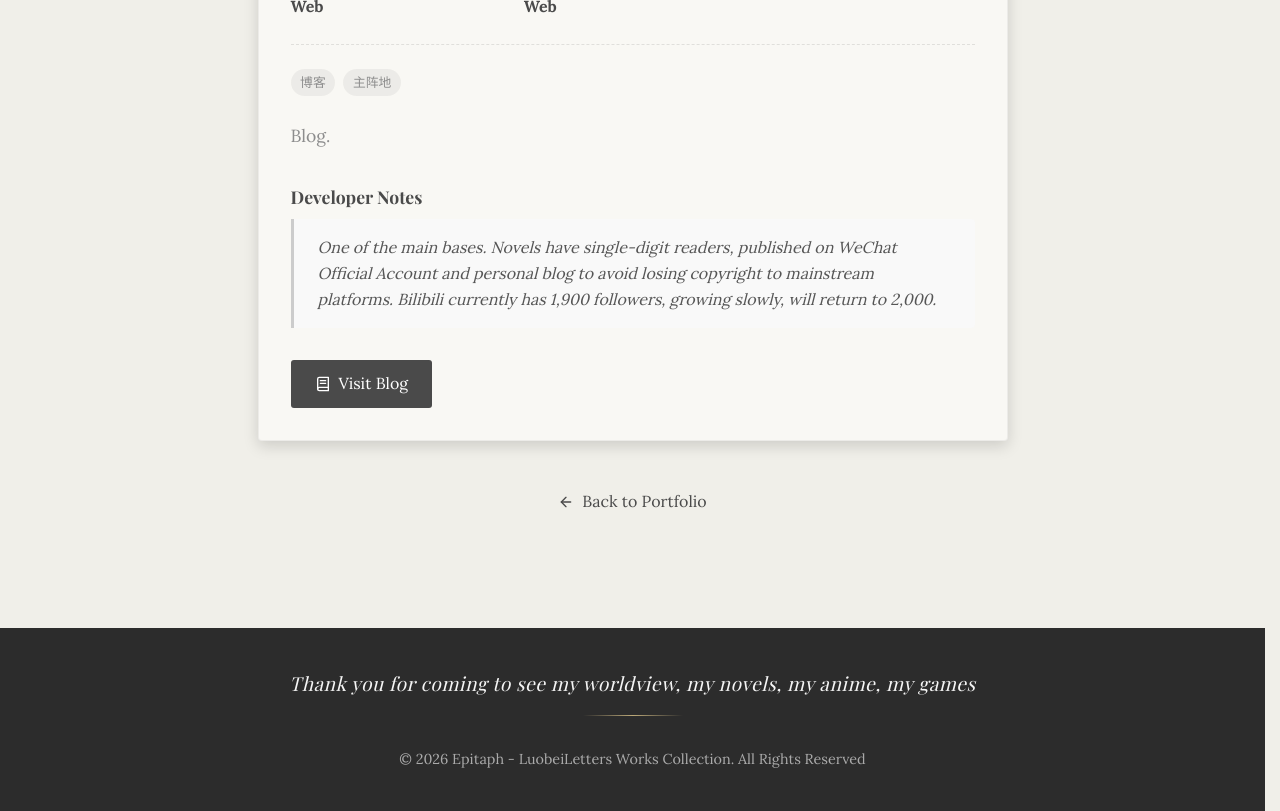
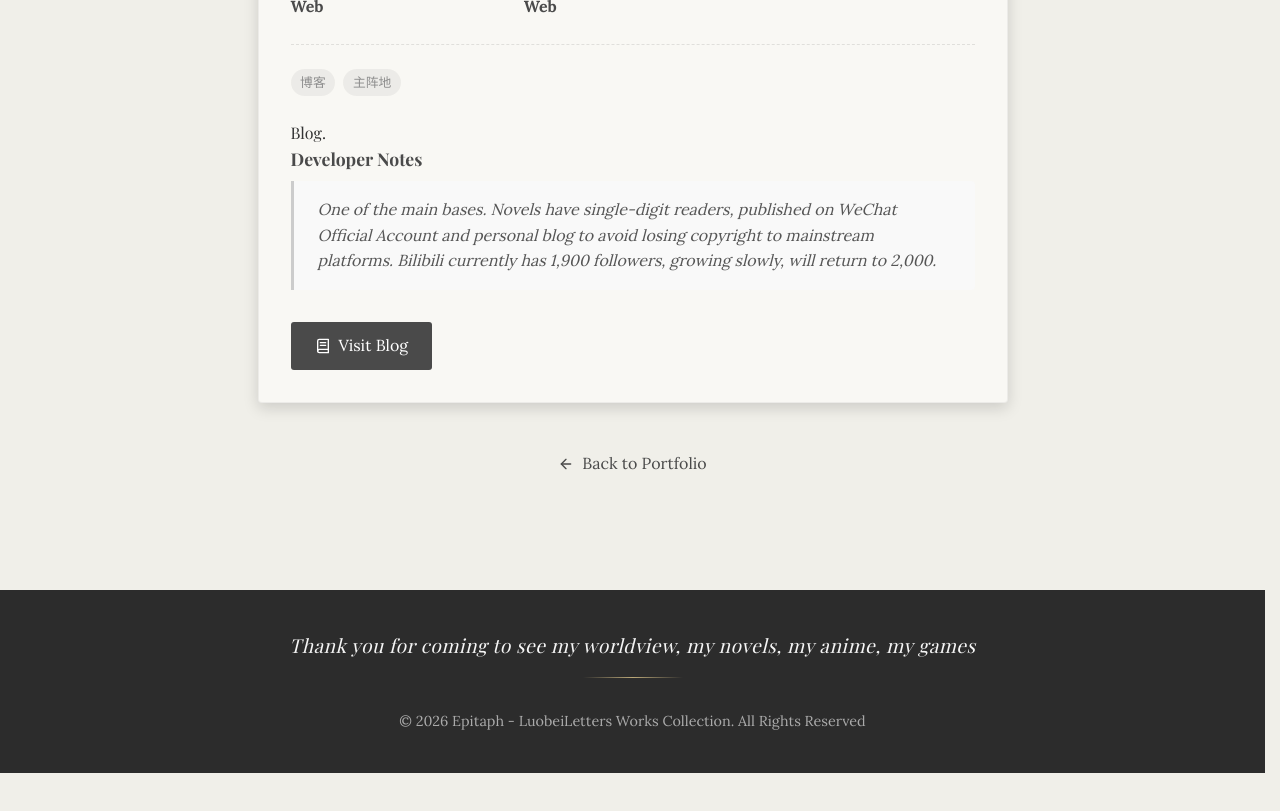
Before and after one commit to tobenot/Epitaph, a Vue app: page /project/1 in a window 1280 px wide. Shown: the part 1040-1851 px from the top of the page. After the commit the page ends 1813 px from the top, so only its background shows below. Built offline with nearby package versions, Linux system fonts and the light colour scheme; a web font is replaced by a local one.

Commit message:
html渲染

```diff
--- a/src/views/Project.vue
+++ b/src/views/Project.vue
@@ -66,7 +66,7 @@
             <span class="tag" v-for="tag in project.tags" :key="tag">{{ tag }}</span>
           </div>
 
-          <p class="description">{{ hasLongDescription ? project.longDescriptionKey[currentLocale] : project.descriptionKey[currentLocale] }}</p>
+          <div class="description" v-html="hasLongDescription ? project.longDescriptionKey[currentLocale] : project.descriptionKey[currentLocale]"></div>
 
           <!-- Developer Notes -->
           <div class="developer-notes" v-if="project.developerNotesKey && project.developerNotesKey[currentLocale]">
```
